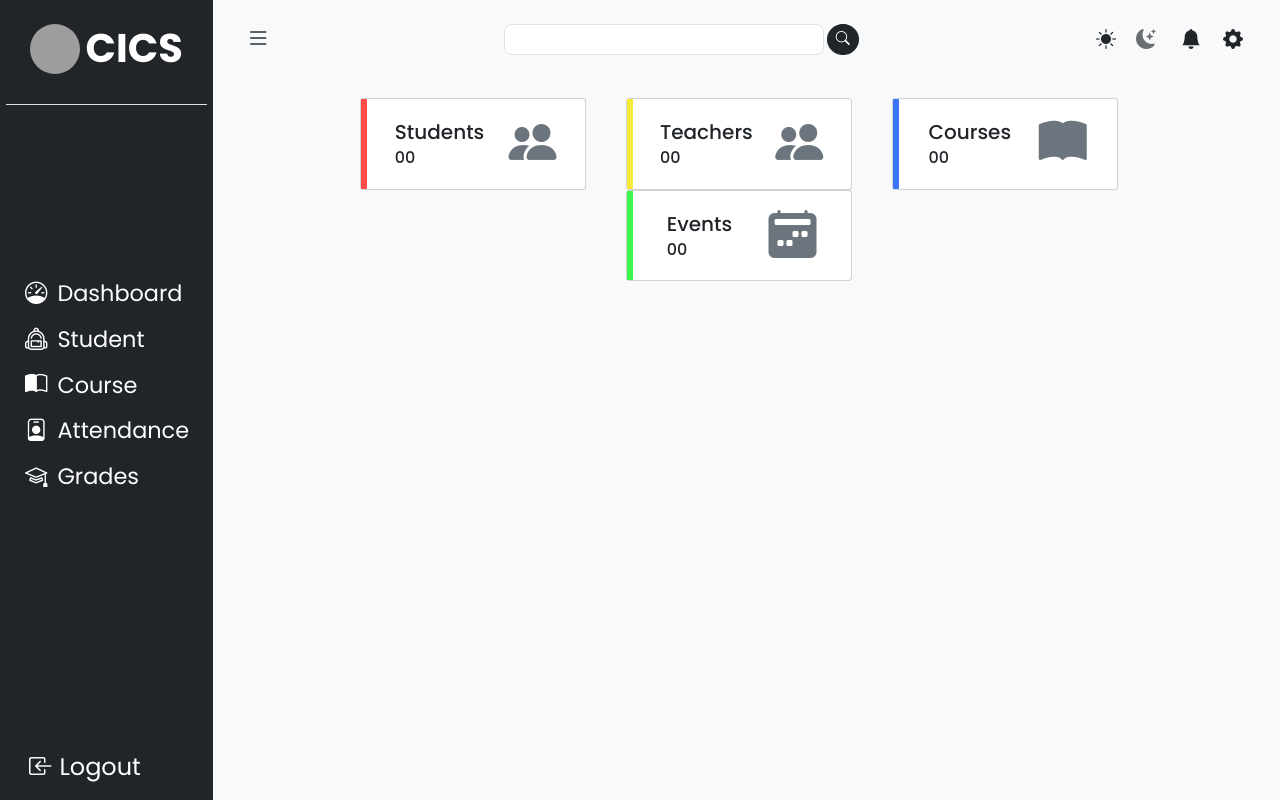
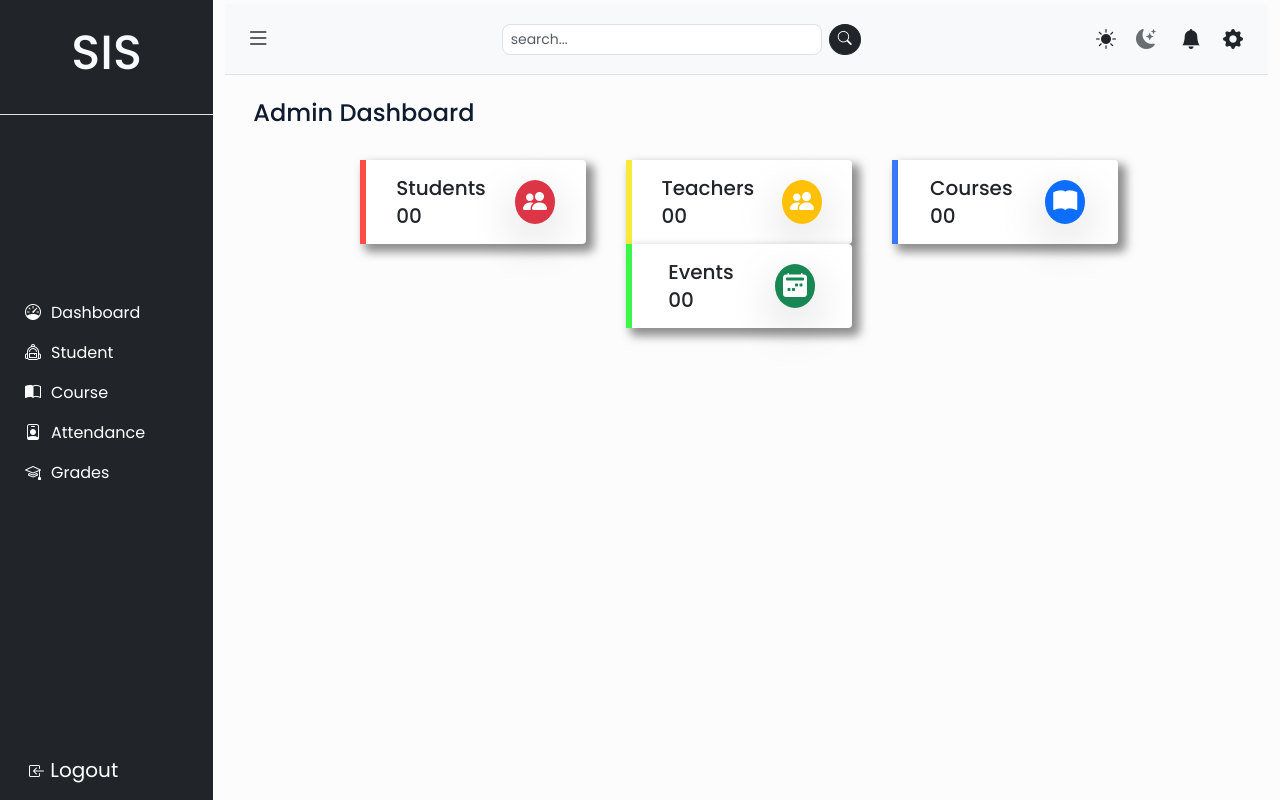
Before and after one commit to emikehenri/infosystem, a PHP site: page /component/dashboard.php in a window 1280 px wide. Run offline with PHP 8.4, Linux system fonts and the light colour scheme; some libraries are stand-ins or nearby versions; grey boxes are pictures that could not be loaded.

```diff
--- a/package.json
+++ b/package.json
@@ -2,6 +2,7 @@
   "dependencies": {
     "bootstrap": "^5.3.3",
     "bootstrap-icons": "^1.11.3",
+    "chart.js": "^4.4.2",
     "jquery": "^3.7.1",
     "sweetalert2": "^11.10.7",
     "typed.js": "^2.1.0"
--- a/src/component/dashboard.css
+++ b/src/component/dashboard.css
@@ -31,14 +31,7 @@ body{
     justify-content: center;
     gap: 5px;
 }
-.logo{
-    width:50px;
-    height:50px;
-}
-#title-text{
-    font-weight: 700;
-    color: var(--text-100);
-}
+
 .menu-container{
     padding: 7px;
 }
@@ -56,8 +49,7 @@ body{
     text-decoration: none;
     font-family: var(--font-style);
     font-weight: 400;
-    font-size: 1.4rem;
-    color: var(--text-100);
+    font-size: 1rem;
     text-wrap: nowrap;
     display:flex;
     flex-direction: row;
@@ -66,3 +58,8 @@ body{
 .sidebars:hover{
     color: #fccc66;
 }
+#card-1{
+    box-shadow: 6px 6px 10px 2px rgba(105,105,105,0.75);
+    -webkit-box-shadow: 6px 6px 10px 2px rgba(105,105,105,0.75);
+    -moz-box-shadow: 6px 6px 10px 2px rgba(105,105,105,0.75);
+}
--- a/src/component/dashboard.php
+++ b/src/component/dashboard.php
@@ -10,8 +10,9 @@
     <script src ="https://cdnjs.cloudflare.com/ajax/libs/jquery/3.7.1/jquery.min.js"></script>
     <link rel = "stylesheet" href = "../../node_modules/bootstrap/dist/css/bootstrap.min.css">
 <link rel = "stylesheet" href = "../../node_modules/sweetalert2/dist/sweetalert2.min.css" />
+<script src="https://cdnjs.cloudflare.com/ajax/libs/Chart.js/4.4.1/chart.min.js" integrity="sha512-L0Shl7nXXzIlBSUUPpxrokqq4ojqgZFQczTYlGjzONGTDAcLremjwaWv5A+EDLnxhQzY5xUZPWLOLqYRkY0Cbw==" crossorigin="anonymous" referrerpolicy="no-referrer"></script>
 <link rel = "stylesheet" href = "dashboard.css">
-<title>Login || SIS</title>
+<title>Admin || SIS</title>
 <style>
   :root{
     --font-style: 'Poppins', sans-serif;
@@ -30,6 +31,19 @@
 #sidecontent{
     height: 100vh;
 }
+#title-text{
+    font-weight: 500;
+    color: var(--text-100);
+}
+.logo{
+    width:50px;
+    height:50px;
+}
+#crumb-dash::after {
+    content: '>'; /* Define the content for the divider */
+    margin: 0 5px; /* Adjust the spacing around the divider */
+    color: #555; /* Color of the divider */
+}
 
 </style>
   </head>
@@ -38,73 +52,101 @@
       <div class = "container-fluid d-flex flex-xl-column ">
         <!-- sidebar & dashboard container -->
         <div class = "row px-0">
-            <div id = "sidecontent" class = " col-xl-2 bg-dark p-0 d-flex flex-column justify-content-between">
+            <div id = "sidecontent" class = " col-xl-2 bg-dark p-0 d-flex flex-column justify-content-between overflow-y-auto">
             <!-- logo section -->
-              <div class = "logo-container p-4 border-bottom border-bottom-1">
-                <img src = "../../assets/cicslogo.jpg" alt = "cics logo" class = "logo rounded-circle">
-                <h1 id="title-text" class = "fs-1">CICS</h1>
+              <div class = "logo-container p-4 border-bottom border-bottom-1 d-flex align-items-center w-100">
+                <h1 id="title-text" class = "text-light display-5">SIS</h1>
               </div>
 
               <div class = "menu-container p-3 mb-5">
                 <ul class = "menu">
-                    <li class = "item">
-                    <a class = "sidebars" href = "/">
-                    <i class="bi bi-speedometer"></i>
-                    <span>Dashboard</span>
+                <li class="item py-2">
+                  <a class="sidebars text-white align-items-center" href="#">
+                    <i class="bi bi-speedometer fs-6"></i>
+                       Dashboard
                     </a>
                 </li>
 
-                    <li class = "item">
-                    <a class = "sidebars" href = "/">
-                    <i class="bi bi-backpack2"></i>
-                    <span>Student</span>
+
+                <li class="item py-2" data-bs-toggle="collapse" data-bs-target="#collapse-student" aria-expanded="false" aria-controls="collapse-student">
+                    <a class="sidebars text-white" href="#">
+                        <i class="bi bi-backpack2 fs-6"></i>
+                        Student
                     </a>
+                    <div class="collapse py-2" id="collapse-student">
+                        <ul class="drop-list">
+                            <li><a href="#">Add Student</a></li>
+                            <li><a href="#">Student List</a></li>
+                        </ul>
+                    </div>
                 </li>
 
-                    <li class = "item">
-                    <a class = "sidebars" href = "/">
-                    <i class="bi bi-book-half"></i>
-                    <span>Course</span>
+            <li class="item py-2" data-bs-toggle="collapse" data-bs-target="#collapse-course" aria-expanded="false" aria-controls="collapse-course">
+                <a class="sidebars text-white" href="#">
+                    <i class="bi bi-book-half fs-6"></i>
+                    Course
                 </a>
+                <div class="collapse py-2" id="collapse-course">
+                    <ul class="drop-list">
+                        <li><a href="#">Dropdown Item 1</a></li>
+                        <li><a href="#">Dropdown Item 2</a></li>
+                        <li><a href="#">Dropdown Item 3</a></li>
+                    </ul>
+                </div>
             </li>
 
-                    <li class = "item">
-                    <a class = "sidebars" href = "/">
-                    <i class="bi bi-person-badge"></i>
-                    <span>Attendance</span>
+              <li class="item py-2" data-bs-toggle="collapse" data-bs-target="#collapse-attendance" aria-expanded="false" aria-controls="collapse-attendance">
+                  <a class="sidebars text-white" href="#">
+                      <i class="bi bi-person-badge fs-6"></i>
+                      Attendance
                   </a>
+                  <div class="collapse py-2" id="collapse-attendance">
+                      <ul class="drop-list">
+                          <li><a href="#">Dropdown Item 1</a></li>
+                          <li><a href="#">Dropdown Item 2</a></li>
+                          <li><a href="#">Dropdown Item 3</a></li>
+                      </ul>
+                  </div>
               </li>
 
-                    <li class = "item">
-                    <a class = "sidebars" href = "/">
-                    <i class="bi bi-mortarboard"></i>
-                    <span>Grades</span>
+              <li class="item py-2" data-bs-toggle="collapse" data-bs-target="#collapse-grades" aria-expanded="false" aria-controls="collapse-grades">
+                  <a class="sidebars text-white" href="#">
+                      <i class="bi bi-mortarboard fs-6"></i>
+                      Grades
                   </a>
+                  <div class="collapse py-2" id="collapse-grades">
+                      <ul class="drop-list">
+                          <li><a href="#">Dropdown Item 1</a></li>
+                          <li><a href="#">Dropdown Item 2</a></li>
+                          <li><a href="#">Dropdown Item 3</a></li>
+                      </ul>
+                  </div>
               </li>
+
                 </ul>
               </div>
 
               <div class = "logout-container mx-2 mt-1 p-2">
-                <button type = "submit" name = "submit" class = "btn btn-md btn-none text-white fs-4">
-                <i class="bi bi-box-arrow-in-left"></i>
+                <button id = "logout" type = "submit" name = "submit" class = "btn btn-md btn-none text-white fs-5">
+                <i class="bi bi-box-arrow-in-left fs-6"></i>
                 Logout
                 </button>
               </div>
             </div>
 
-            <div class = "col-xl-10 bg-light">
-              <nav class = "navbar navbar-expand-xl bg-light mt-1 rounded-1">
+            <div id = "dash-content" class = "col-xl-10 bg-light-subtle">
+              <nav class = "navbar navbar-expand-xl bg-light mt-1 border-bottom border-bottom-1 border-bottom-primary shadow-md">
                   <div class = "container-fluid py-1 d-flex flex-row justify-content-between align-items-center">
                     <!-- menu icon -->
-                    <button type = "submit" id = "menu" class = "btn btn-sm btn-none rounded-circle">
+                    <button type = "submit" id = "menu" class = "btn btn-sm btn-none rounded-circle ">
                     <i class="bi bi-list fs-4 text-dark"></i>
                     </button>
                     <!-- search function -->
                     <form class="d-flex flex-row align-items-center">
                         <div class="input-group">
-                          <input type="search" class="form-control form-control-sm rounded-3 me-1" aria-label="search" style ="width: 20rem;">
+                          <input type="search" class="form-control form-control-sm rounded-3 me-2" aria-label="search" placeholder = "search..."style ="width: 20rem;">
                             <button type="button" class="btn btn-sm btn-dark rounded-circle d-flex flex-row me-1">
-                          <i class="bi bi-search"></i>
+                          <i class="bi bi-search mx-auto"></i>
                              </button>
                           </div>
                       </form>
@@ -117,19 +159,7 @@
                         <button type = "button" id = "dark" class = "btn btn-none px-2 py-1 disabled border border-0">
                         <i class="bi bi-moon-stars-fill fs-5"></i>
                         </button>
-                        <script>
-                          $(function(){
-                            $('#light').on('click', function(){
-                                $('#light').addClass('disabled border border-0');
-                                $('#dark').removeClass('disabled');
-                            });
 
-                            $('#dark').on('click',function(){
-                                $('#dark').addClass('disabled border border-0');
-                                $('#light').removeClass('disabled');
-                            });
-                        });
-                        </script>
                       </div>
                       <button class = "btn btn-none px-2 py-1 me-1">
                       <i class="bi bi-bell-fill fs-5"></i>
@@ -140,69 +170,80 @@
                     </div>
                   </div>
               </nav>
+              <!-- analytics section -->
             <div id = "maindash" class = "container py-4">
+                <div class = "d-flex flex-row justify-content-between align-items-center">
+                  <h1 class = "fs-4 font-lighter ms-3 pb-4" style = "font-family: var(--font-style); color: var(--bg-100);" >Admin Dashboard</h1>
+
+                </div>
+
                 <div class = "row d-flex justify-content-center">
-                  <div class = "col-xl-3 shadow-md me-3" style = "width: 250px;">
-                      <div class = "card rounded-1">
+                  <div class = "col-xl-3  me-3" style = "width: 250px;">
+                      <div id = "card-1"class = "card rounded-1 border-0">
                         <div class = "card-body d-flex flex-row justify-content-around align-items-center" style = "border-left: 6px solid #fc4d47;">
                           <div id = "seperate">
                           <h5 class = "card-title" style= "font-family: var(--font-style);">Students</h5>
 
-                          <h6 class = "card-subtitle" style= "font-family: var(--font-style);">00</h6>
+                          <h5 class = "card-subtitle" style= "font-family: var(--font-style);">00</h5>
+
                               </div>
 
-                          <i class="bi bi-people-fill text-secondary display-5"></i>
+                          <i class="bi bi-people-fill text-white fs-4 bg-danger px-2 py-1 rounded-circle shadow-lg"></i>
                           </div>
                         </div>
                   </div>
 
-                  <div class = "col-xl-3 shadow-md me-3" style = "width: 250px;">
-                      <div class = "card rounded-1">
+                  <div class = "col-xl-3 me-3" style = "width: 250px;">
+                      <div id = "card-1" class = "card rounded-1 border-0">
                         <div class = "card-body d-flex flex-row justify-content-around align-items-center" style = "border-left: 6px solid #f7ea3a;">
                           <div id = "seperate">
                           <h5 class = "card-title" style= "font-family: var(--font-style);">Teachers</h5>
 
-                          <h6 class = "card-subtitle" style= "font-family: var(--font-style);">00</h6>
+                          <h5 class = "card-subtitle" style= "font-family: var(--font-style);">00</h5>
                               </div>
 
-                          <i class="bi bi-people-fill text-secondary display-5"></i>
+                          <i class="bi bi-people-fill text-white fs-4 bg-warning px-2 py-1 rounded-circle shadow-lg"></i>
                         </div>
                       </div>
                   </div>
 
-                  <div class = "col-xl-3 shadow-md me-3" style = "width: 250px;">
-                      <div class = "card rounded-1">
+                  <div class = "col-xl-3  me-3" style = "width: 250px;">
+                      <div id = "card-1"class = "card rounded-1 border-0">
                         <div class = "card-body d-flex flex-row justify-content-around align-items-center" style = "border-left: 6px solid #3a76f7;">
                           <div id = "seperate">
                           <h5 class = "card-title" style= "font-family: var(--font-style);">Courses</h5>
 
-                          <h6 class = "card-subtitle" style= "font-family: var(--font-style);">00</h6>
+                          <h5 class = "card-subtitle" style= "font-family: var(--font-style);">00</h5>
                               </div>
 
-                              <i class="bi bi-book-fill text-secondary display-5"></i>
+                              <i class="bi bi-book-fill text-white fs-4 bg-primary px-2 py-1 rounded-circle shadow-lg"></i>
                         </div>
                       </div>
                   </div>
 
-                  <div class = "col-xl-3 shadow-md me-3" style = "width: 250px;">
-                      <div class = "card rounded-1">
+                  <div class = "col-xl-3 me-3" style = "width: 250px;">
+                      <div id = "card-1" class = "card rounded-1 border-0">
                         <div class = "card-body d-flex flex-row justify-content-around align-items-center" style = "border-left: 6px solid #3af74a;">
                           <div id = "seperate">
                           <h5 class = "card-title" style= "font-family: var(--font-style);">Events</h5>
 
-                          <h6 class = "card-subtitle" style= "font-family: var(--font-style);">00</h6>
+                          <h5 class = "card-subtitle" style= "font-family: var(--font-style);">00</h5>
                               </div>
 
-                              <i class="bi bi-calendar2-week-fill text-secondary display-5"></i>
+                              <i class="bi bi-calendar2-week-fill text-white fs-4 bg-success px-2 py-1 rounded-circle shadow-lg"></i>
                         </div>
                       </div>
                   </div>
+
+                </div>
+                <div class = "row">
 
                 </div>
             </div>
          </div>
          </div>
       </div>
+      <script type = "text/javascript" src = "./toggle-light.js"></script>
     <script src = '../../node_modules/sweetalert2/dist/sweetalert2.min.js'></script>
     <script src= "../../node_modules/bootstrap/dist/js/bootstrap.bundle.min.js"></script>
   </body>
```
Also changed, not shown: guide.md (+59 -0 lines), src/component/toggle-light.js (+16 -0 lines), src/index.html (+70 -52 lines), assets/Datareport.svg (added), package-lock.json. Lines whose indentation alone changed are shown as unchanged.
